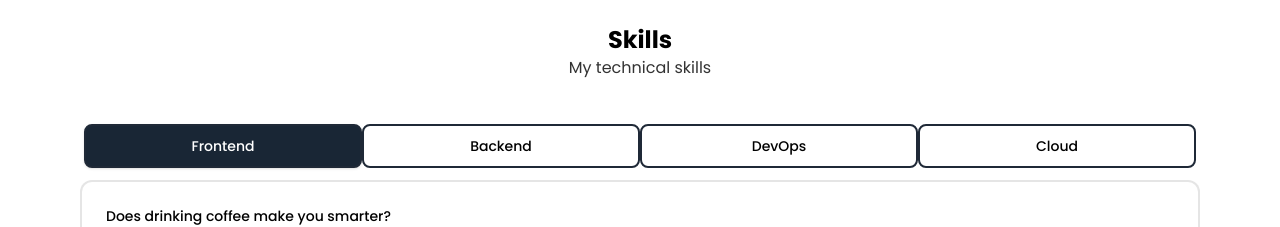
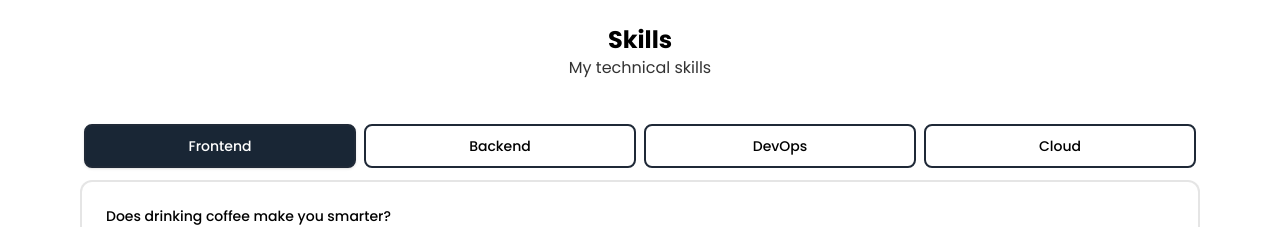
Before and after one commit to copninixh/copninixh, a Next.js app: page / in a window 1280 px wide. Shown: the part 1100-1327 px from the top of the page. Built offline with nearby package versions, Linux system fonts and the light colour scheme.

Commit message:
added gap in skill component

```diff
--- a/src/app/component/skill.tsx
+++ b/src/app/component/skill.tsx
@@ -85,7 +85,7 @@ export default function Skills() {
           <p className='text-center text-gray-custom'>My technical skills</p>
         <div className="w-full px-2 py-10 sm:px-0">
           <Tab.Group>
-            <Tab.List className="grid grid-cols-1 md:grid-cols-2 lg:grid-cols-4 rounded-xl p-1">
+            <Tab.List className="grid grid-cols-1 md:gap-2 md:grid-cols-2 lg:grid-cols-4 rounded-xl p-1">
               {Object.keys(categories).map((category) => (
                 <Tab
                   key={category}
```
